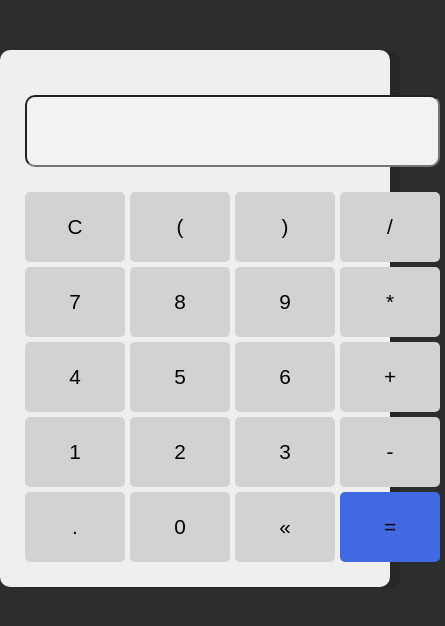
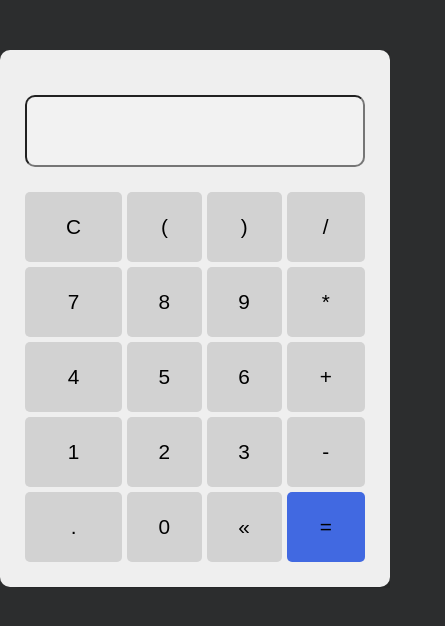
Before and after one commit to macieldearaujo/calculator-v.2, a plain HTML site: page index.html in a window 390 px wide. Shown: the whole page, 445 px wide, since content can reach past the window. Drawn offline with nearby package versions, Linux system fonts and the light colour scheme.

Commit message:
tornei o projeto mais responsivo

```diff
--- a/css/style.css
+++ b/css/style.css
@@ -77,7 +77,7 @@ form input:focus {
     width: 400px;
 }
 
-table {
+.calculadora {
     width: 100%;
     border-spacing: 5px;
 }
@@ -97,7 +97,7 @@ table {
 }
 
 .btn {
-    width: 100px;
+    width: 100%;
     height: 70px;
     font-size: 1em;
     border: none;
```
